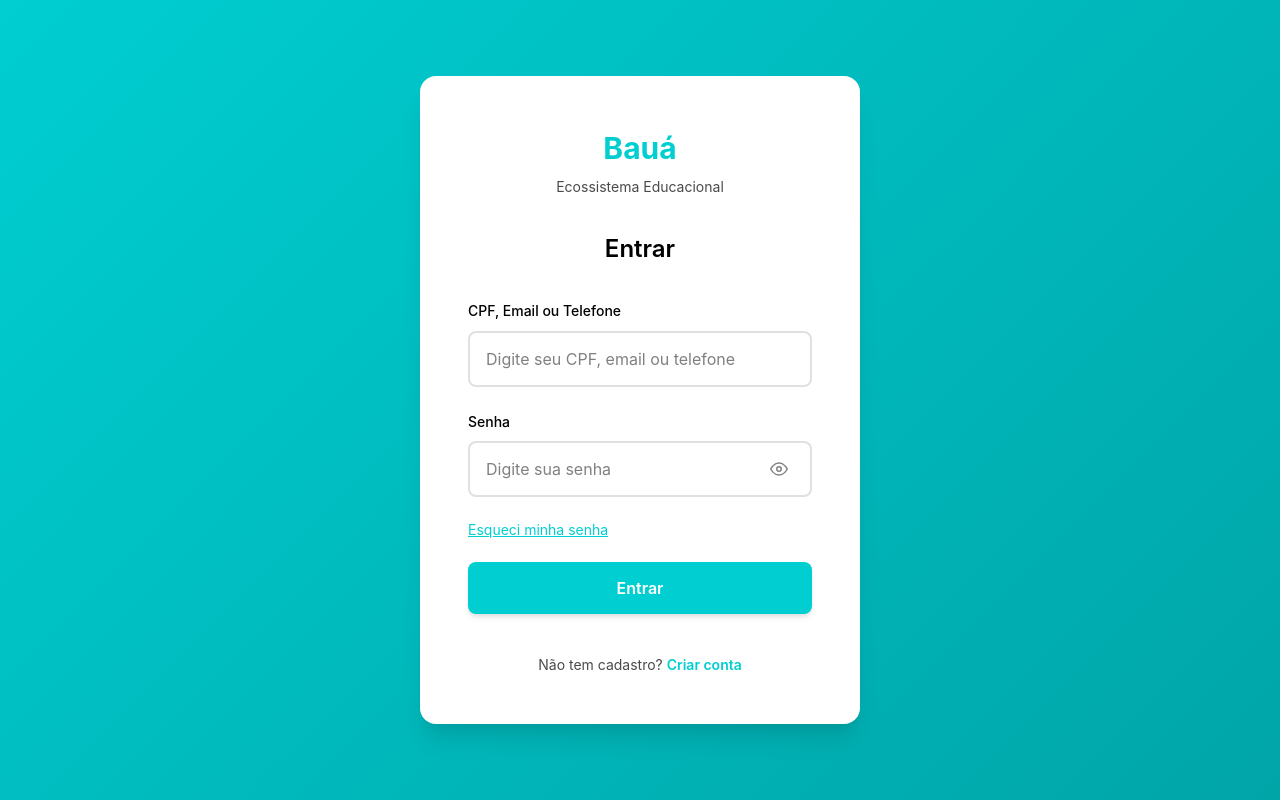
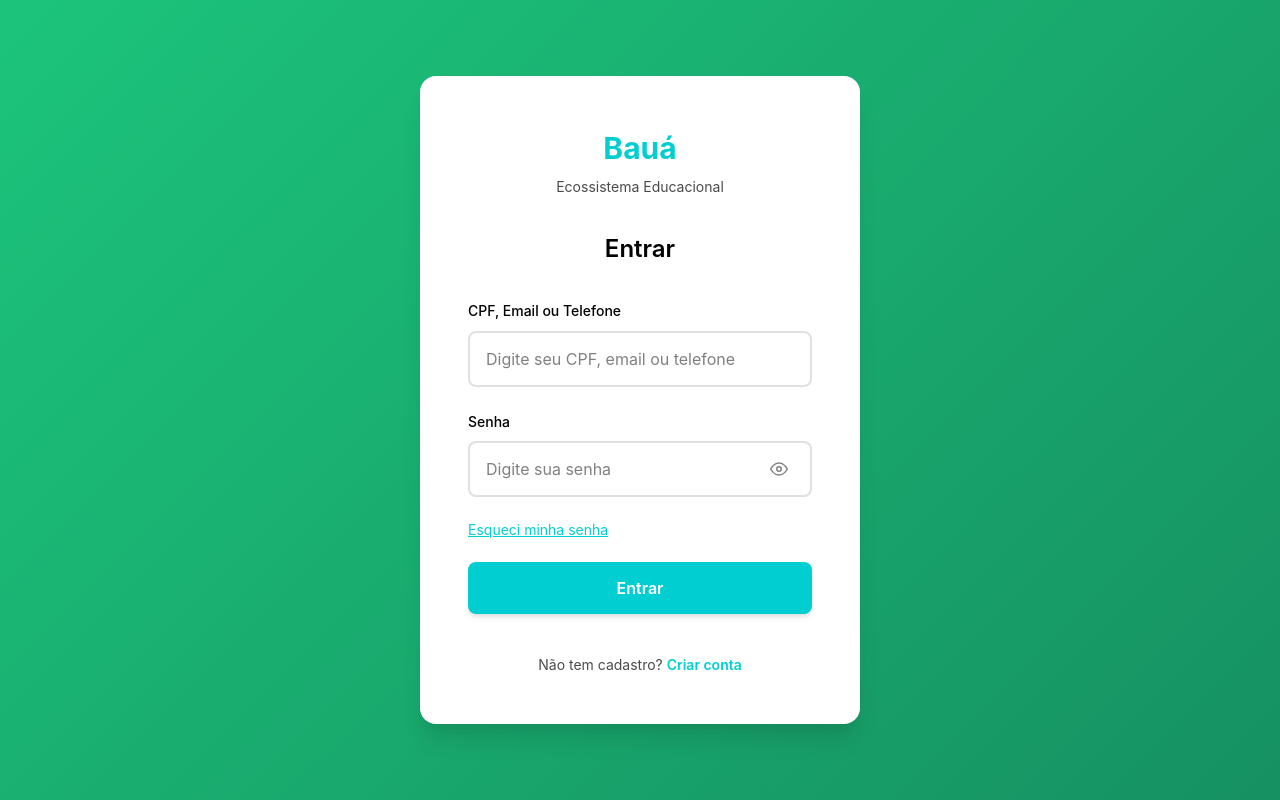
Before and after one commit to EduardoTagliamento/TccEcossistemaEscolar, a Next.js app in the folder frontend/: page /login in a window 1280 px wide. Built offline with nearby package versions, Linux system fonts and the light colour scheme.

Commit message:
mudança de cores + fix em mensagem de erro

```diff
--- a/frontend/app/cadastro/page.module.css
+++ b/frontend/app/cadastro/page.module.css
@@ -3,7 +3,7 @@
   display: flex;
   align-items: center;
   justify-content: center;
-  background: linear-gradient(135deg, var(--color-primary) 0%, var(--color-primary-dark) 100%);
+  background: linear-gradient(135deg, #1cc47b 0%, #169162 100%);
   padding: var(--spacing-lg);
 }
 
--- a/frontend/app/criar-escola/page.module.css
+++ b/frontend/app/criar-escola/page.module.css
@@ -2,7 +2,7 @@
   min-height: 100vh;
   display: grid;
   grid-template-columns: 1fr 1fr;
-  background-color: var(--bg-secondary);
+  background: linear-gradient(135deg, #1cc47b 0%, #169162 100%);
 }
 
 .loadingContainer {
--- a/frontend/app/layout.tsx
+++ b/frontend/app/layout.tsx
@@ -8,7 +8,7 @@ export const metadata: Metadata = {
   keywords: ['educação', 'gestão escolar', 'ensino', 'escola'],
   authors: [{ name: 'Eduardo Tagliamento' }],
   viewport: 'width=device-width, initial-scale=1',
-  themeColor: '#00CED1',
+  themeColor: '#1cc47b',
   icons: {
     icon: '/favicon.ico',
   },
--- a/frontend/app/login/page.module.css
+++ b/frontend/app/login/page.module.css
@@ -3,7 +3,7 @@
   display: flex;
   align-items: center;
   justify-content: center;
-  background: linear-gradient(135deg, var(--color-primary) 0%, var(--color-primary-dark) 100%);
+  background: linear-gradient(135deg, #1cc47b 0%, #169162 100%);
   padding: var(--spacing-lg);
 }
 
--- a/frontend/app/saiba-mais/page.module.css
+++ b/frontend/app/saiba-mais/page.module.css
@@ -2,7 +2,7 @@
   min-height: 100vh;
   display: flex;
   flex-direction: column;
-  background-color: var(--bg-secondary);
+  background: linear-gradient(135deg, #1cc47b 0%, #169162 100%);
 }
 
 .header {
```
Also changed, not shown: 1 other file (tests, documents, lock files or other folders).
